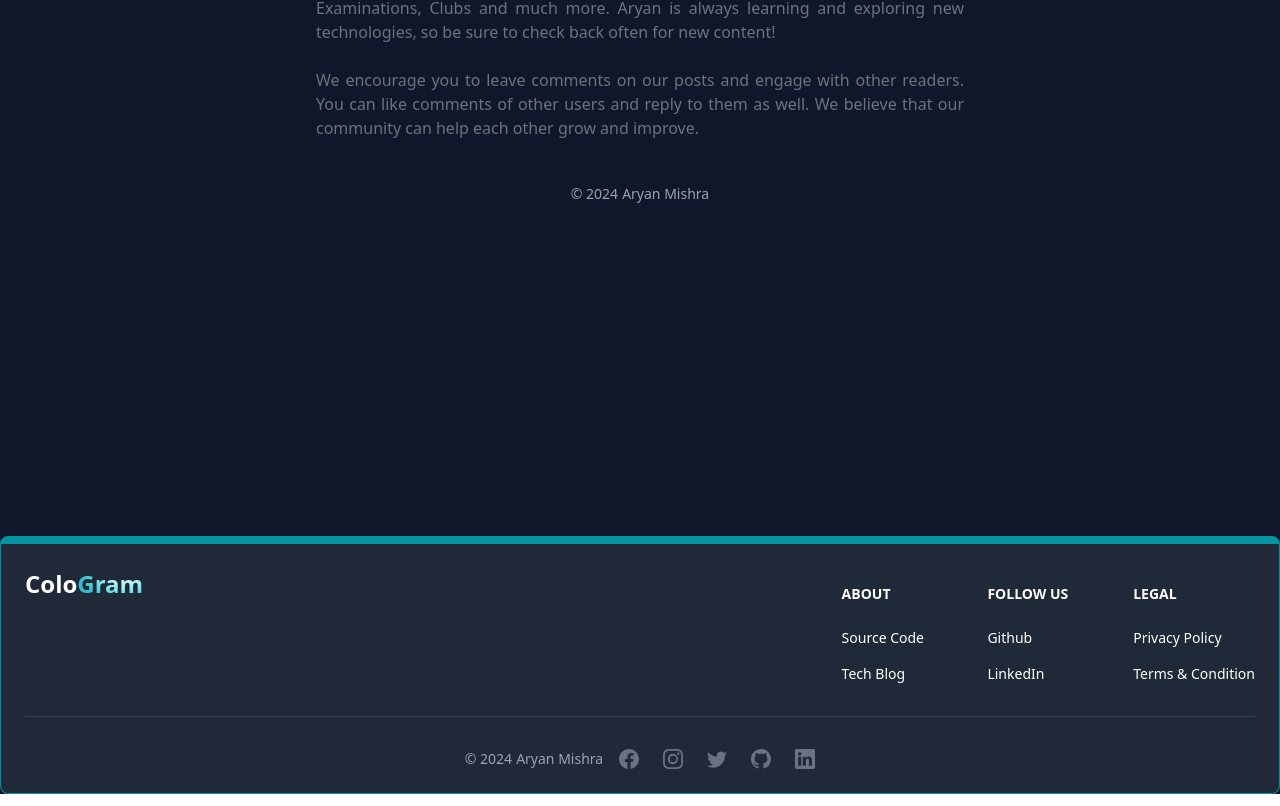
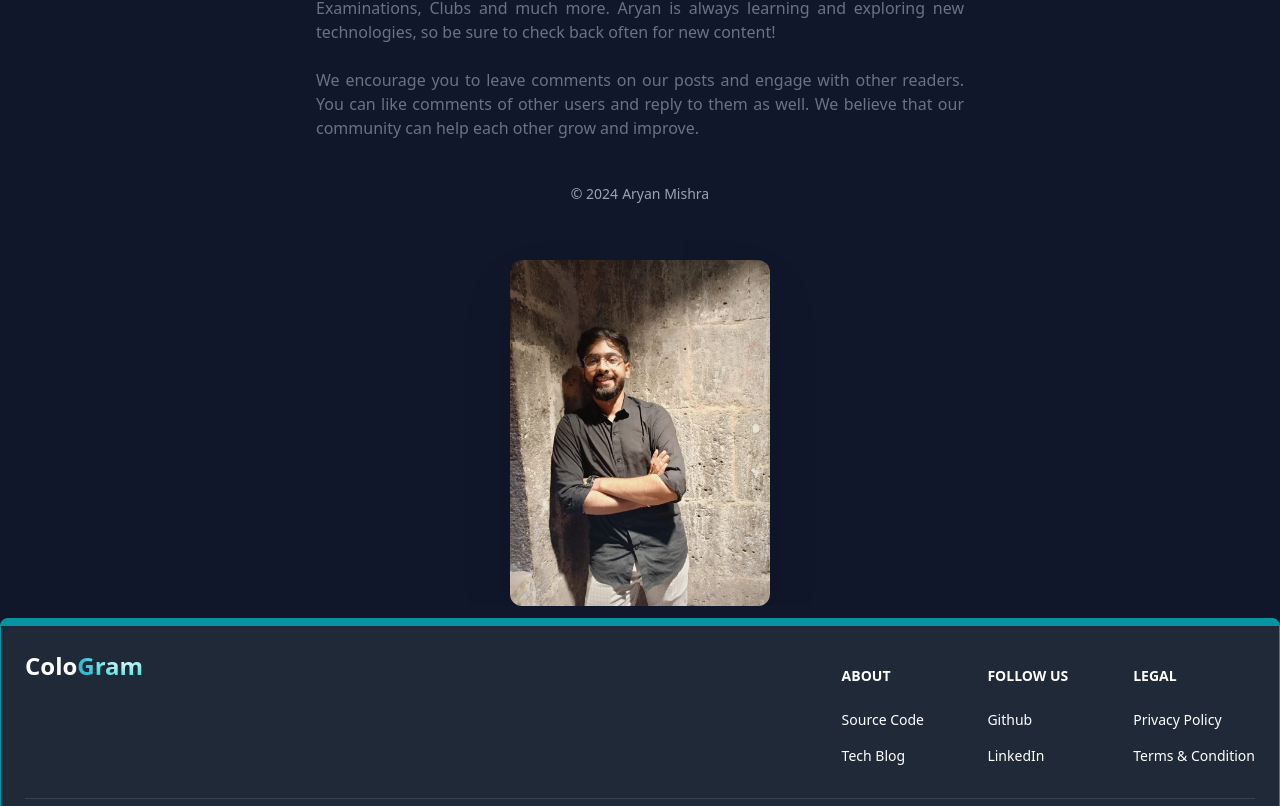
Before and after one commit to AryanMishra09/ColoGram, a React (Vite) app in the folder client/: page /about in a window 1280 px wide. Shown: the part 380-1186 px from the top of the page. Built offline with nearby package versions, Linux system fonts and the light colour scheme; no server answers.

Commit message:
image addition

```diff
--- a/client/src/pages/About.jsx
+++ b/client/src/pages/About.jsx
@@ -33,6 +33,9 @@ export default function About() {
             <div className="mt-5">
               <Footer.Copyright href="#" by="Aryan Mishra" year={new Date().getFullYear()}/>
             </div>
+            <div className="flex justify-center overflow-auto pt-8">
+              <img src="../WhatsApp Image 2023-09-09 at 17.59.44.jpg" alt="" className="w-[40%] h-[60%] rounded-xl shadow-2xl hover:-translate-y-6  self-center object-contain" />
+            </div>
 
           </div>
         </div>
```
Also changed, not shown: client/public/WhatsApp Image 2023-09-09 at 17.59.44.jpg (added).
